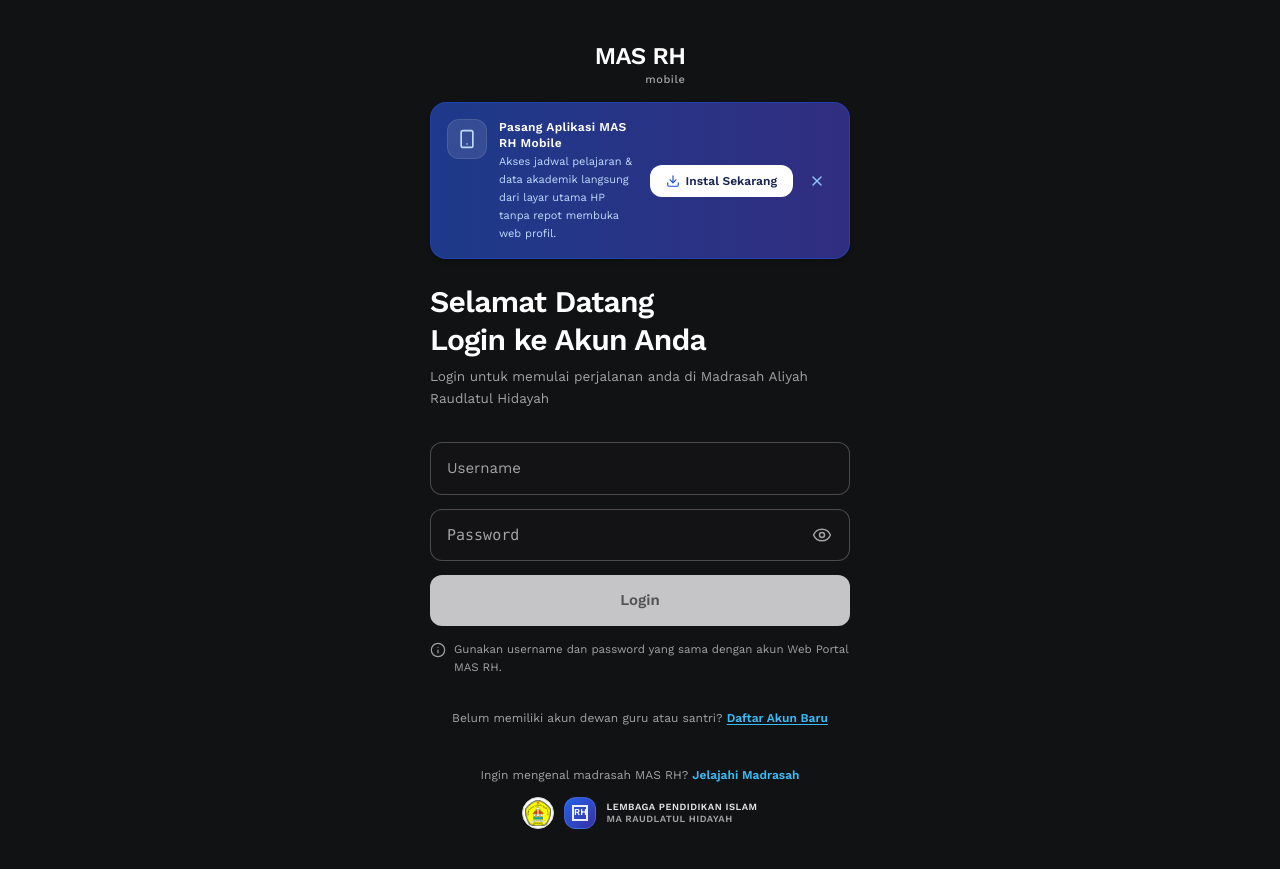
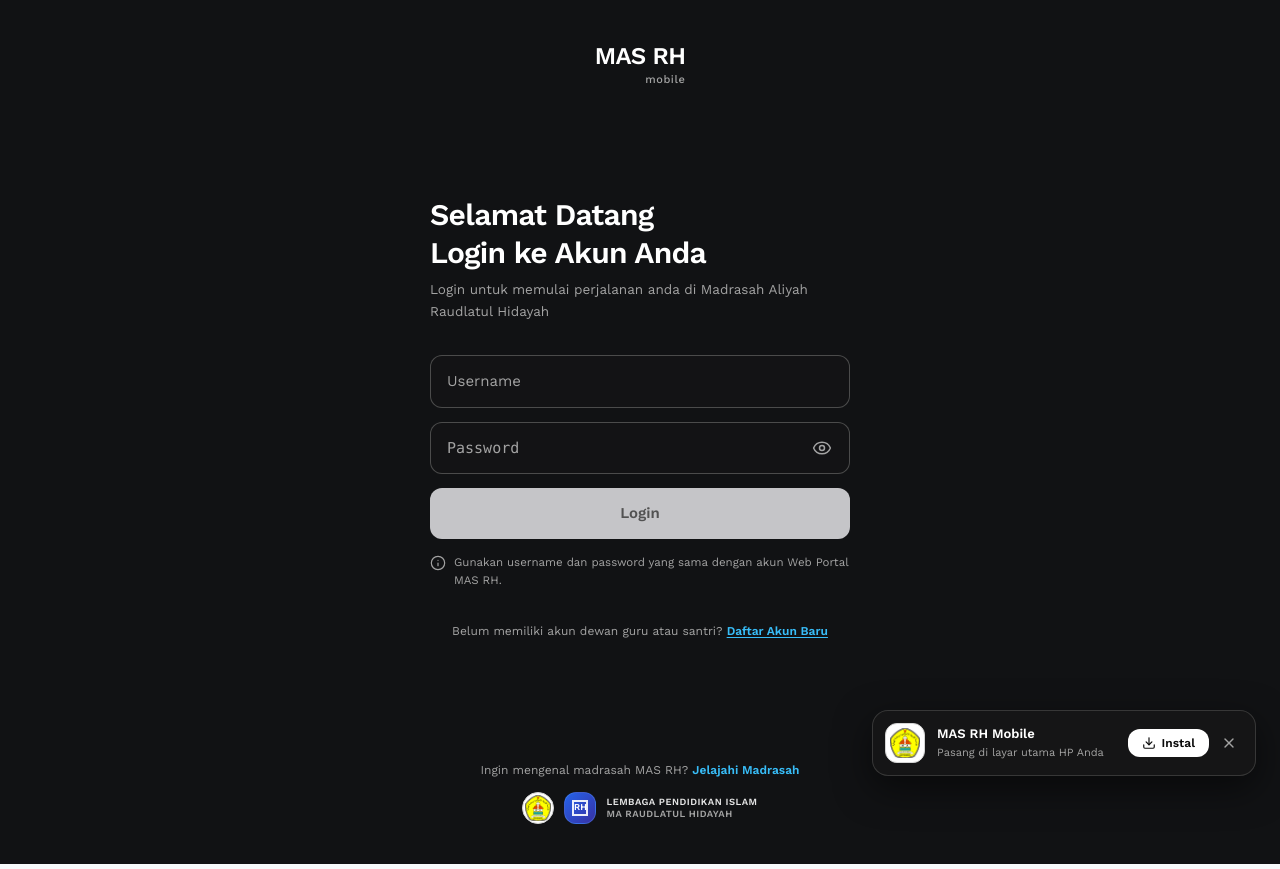
Before and after one commit to mh912039-arch/web-profil-ma-raudhatul-hidayah, a Next.js app: page /masuk in a window 1280 px wide. Built offline with nearby package versions, Linux system fonts and the light colour scheme; no server answers.

Commit message:
refactor(pwa): improve install prompt design with dark glassmorphism and optimal floating placement

```diff
--- a/src/app/admin/page.tsx
+++ b/src/app/admin/page.tsx
@@ -1096,8 +1096,8 @@ export default function AdminDashboardPage() {
         unreadCount={unreadMessagesCount}
       />
 
-      {/* PWA Floating Install Prompt */}
-      <PwaInstallPrompt variant="floating" />
+      {/* PWA Floating Install Prompt (Diberi offset agar tidak menutupi Bottom Navigation) */}
+      <PwaInstallPrompt variant="floating" bottomOffset="nav" />
     </div>
   );
 }
--- a/src/components/auth/SchoolPortalLogin.tsx
+++ b/src/components/auth/SchoolPortalLogin.tsx
@@ -242,11 +242,6 @@ export const SchoolPortalLogin: React.FC<SchoolPortalLoginProps> = ({
             </span>
           </div>
         </header>
-
-        {/* PWA Banner Prompt jika belum terinstal */}
-        <div className="mt-3">
-          <PwaInstallPrompt variant="banner" className="w-full" />
-        </div>
 
         {/* =========================================================================
             CENTER SECTION: LOGIN / REGISTER / SUCCESS VIEW
@@ -661,6 +656,9 @@ export const SchoolPortalLogin: React.FC<SchoolPortalLoginProps> = ({
           </div>
         </footer>
       </div>
+
+      {/* Floating PWA Install Prompt (Mengambang halus tanpa merusak tata letak login) */}
+      <PwaInstallPrompt variant="floating" bottomOffset="default" />
     </div>
   );
 };
--- a/src/components/pwa/PwaInstallPrompt.tsx
+++ b/src/components/pwa/PwaInstallPrompt.tsx
@@ -1,6 +1,7 @@
 'use client';
 
 import React, { useEffect, useState } from 'react';
+import Image from 'next/image';
 import { Smartphone, Download, Share, PlusSquare, X, CheckCircle2 } from 'lucide-react';
 
 interface BeforeInstallPromptEvent extends Event {
@@ -8,13 +9,17 @@ interface BeforeInstallPromptEvent extends Event {
   userChoice: Promise<{ outcome: 'accepted' | 'dismissed'; platform: string }>;
 }
 
+interface PwaInstallPromptProps {
+  variant?: 'floating' | 'button' | 'banner';
+  bottomOffset?: 'default' | 'nav';
+  className?: string;
+}
+
 export function PwaInstallPrompt({
   variant = 'floating',
+  bottomOffset = 'default',
   className = '',
-}: {
-  variant?: 'floating' | 'button' | 'banner';
-  className?: string;
-}) {
+}: PwaInstallPromptProps) {
   const [deferredPrompt, setDeferredPrompt] = useState<BeforeInstallPromptEvent | null>(null);
   const [isStandalone, setIsStandalone] = useState(false);
   const [isIos, setIsIos] = useState(false);
@@ -82,8 +87,8 @@ export function PwaInstallPrompt({
     }
 
     if (!deferredPrompt) {
-      // Fallback jika browser desktop belum memicu event
-      alert('Untuk memasang di perangkat ini, buka menu peramban (titik tiga) lalu pilih "Instal Aplikasi" atau "Tambahkan ke Layar Utama".');
+      // Fallback ramah jika browser belum memicu event bawaan
+      alert('Untuk memasang di perangkat ini, buka menu peramban (ikon titik tiga di kanan atas) lalu pilih "Instal Aplikasi" atau "Tambahkan ke Layar Utama".');
       return;
     }
 
@@ -101,12 +106,12 @@ export function PwaInstallPrompt({
     localStorage.setItem('mrh_pwa_dismissed', String(Date.now()));
   };
 
-  // Jangan tampilkan jika sudah dalam mode standalone aplikasi
+  // Jangan tampilkan jika sudah dalam mode standalone aplikasi terpasang
   if (isStandalone && !installedSuccess) {
     return null;
   }
 
-  // Variant: Inline Button (untuk header admin atau halaman login)
+  // Variant: Inline Button (untuk header desktop)
   if (variant === 'button') {
     return (
       <>
@@ -128,40 +133,49 @@ export function PwaInstallPrompt({
     );
   }
 
-  // Variant: Banner (untuk halaman login)
+  // Variant: Banner (Compact Dark Card)
   if (variant === 'banner') {
     if (isDismissed) return null;
 
     return (
       <>
-        <div className={`p-4 rounded-2xl bg-gradient-to-r from-blue-900 to-indigo-900 text-white shadow-md border border-blue-700/50 flex flex-col sm:flex-row items-start sm:items-center justify-between gap-3 ${className}`}>
-          <div className="flex items-start gap-3">
-            <div className="w-10 h-10 rounded-xl bg-white/10 flex items-center justify-center shrink-0 border border-white/10">
-              <Smartphone className="w-5 h-5 text-blue-200" />
+        <div
+          className={`p-3 rounded-2xl bg-neutral-900/90 backdrop-blur-md border border-neutral-700/80 text-white shadow-lg flex items-center justify-between gap-3 ${className}`}
+        >
+          <div className="flex items-center gap-3 min-w-0">
+            <div className="w-9 h-9 rounded-xl bg-white p-1 flex items-center justify-center shrink-0 border border-neutral-300 shadow-2xs">
+              <Image
+                src="/school-logo.png"
+                alt="Logo MAS RH"
+                width={32}
+                height={32}
+                className="w-full h-full object-contain"
+              />
             </div>
-            <div>
-              <h4 className="text-xs font-bold text-white tracking-wide">
-                Pasang Aplikasi MAS RH Mobile
-              </h4>
-              <p className="text-[11px] text-blue-200 mt-0.5 leading-relaxed">
-                Akses jadwal pelajaran & data akademik langsung dari layar utama HP tanpa repot membuka web profil.
-              </p>
+            <div className="min-w-0">
+              <div className="text-xs font-bold text-white truncate">
+                MAS RH Mobile
+              </div>
+              <div className="text-[11px] text-neutral-400 truncate">
+                Akses cepat di layar utama HP
               </div>
             </div>
-          <div className="flex items-center gap-2 w-full sm:w-auto shrink-0 pt-1 sm:pt-0">
+          </div>
+
+          <div className="flex items-center gap-1.5 shrink-0">
             <button
               type="button"
               onClick={handleInstallClick}
-              className="flex-1 sm:flex-initial inline-flex items-center justify-center gap-1.5 px-4 py-2 rounded-xl bg-white text-blue-950 text-xs font-bold hover:bg-blue-50 transition-transform active:scale-[0.98] shadow-xs"
+              className="inline-flex items-center gap-1.5 px-3 py-1.5 rounded-xl bg-white text-neutral-950 text-xs font-bold hover:bg-neutral-200 transition-all active:scale-[0.96] shadow-xs cursor-pointer"
             >
-              <Download className="w-3.5 h-3.5 text-blue-700" />
-              <span>Instal Sekarang</span>
+              <Download className="w-3.5 h-3.5 text-neutral-950" />
+              <span>Instal</span>
             </button>
             <button
               type="button"
               onClick={handleDismiss}
-              className="p-2 text-blue-300 hover:text-white rounded-xl hover:bg-white/10 transition-colors"
-              title="Tutup pemberitahuan"
+              className="p-1.5 text-neutral-400 hover:text-white rounded-lg hover:bg-white/10 transition-colors cursor-pointer"
+              aria-label="Tutup pemberitahuan"
             >
               <X className="w-4 h-4" />
             </button>
@@ -175,57 +189,66 @@ export function PwaInstallPrompt({
     );
   }
 
-  // Variant: Floating (Widget mengambang di sudut bawah)
+  // Variant: Floating (Widget mengambang halus di bagian bawah)
   if (isDismissed && !installedSuccess) {
     return null;
   }
 
+  const bottomPositionClass =
+    bottomOffset === 'nav'
+      ? 'bottom-20 lg:bottom-6'
+      : 'bottom-4 sm:bottom-6';
+
   return (
     <>
-      <div className="fixed bottom-4 right-4 z-40 max-w-sm animate-in fade-in slide-in-from-bottom-4 duration-200">
+      <div
+        className={`fixed ${bottomPositionClass} left-4 right-4 sm:left-auto sm:right-6 sm:w-96 z-50 animate-in fade-in slide-in-from-bottom-3 duration-200`}
+      >
         {installedSuccess ? (
           <div className="bg-emerald-600 text-white p-3.5 rounded-2xl shadow-xl flex items-center gap-2.5 text-xs font-semibold border border-emerald-500">
-            <CheckCircle2 className="w-4 h-4 shrink-0 text-emerald-200" />
+            <CheckCircle2 className="w-4 h-4 shrink-0 text-white" />
             <span>Aplikasi MAS RH Mobile berhasil terpasang di perangkat Anda!</span>
           </div>
         ) : (
-          <div className="bg-white/95 backdrop-blur-md border border-slate-200/90 rounded-2xl p-4 shadow-xl flex items-start gap-3 text-slate-800">
-            <div className="w-10 h-10 rounded-xl bg-blue-50 border border-blue-200 flex items-center justify-center shrink-0 text-blue-600">
-              <Smartphone className="w-5 h-5" />
+          <div className="bg-neutral-900/95 backdrop-blur-xl border border-neutral-700/80 shadow-[0_12px_36px_rgba(0,0,0,0.5)] rounded-2xl p-3 flex items-center justify-between gap-3 text-white">
+            <div className="flex items-center gap-3 min-w-0">
+              <div className="w-10 h-10 rounded-xl bg-white p-1 flex items-center justify-center shrink-0 border border-neutral-300 shadow-2xs">
+                <Image
+                  src="/school-logo.png"
+                  alt="Logo MAS RH"
+                  width={32}
+                  height={32}
+                  className="w-full h-full object-contain"
+                />
               </div>
-            <div className="flex-1 min-w-0 pr-1">
-              <h5 className="text-xs font-bold text-slate-900 leading-tight">
-                Instal MAS RH Mobile
+              <div className="min-w-0">
+                <h5 className="text-[13px] font-bold text-white leading-tight truncate">
+                  MAS RH Mobile
                 </h5>
-              <p className="text-[11px] text-slate-500 mt-0.5 leading-snug">
-                Buka portal dan jadwal mengajar langsung dari layar HP tanpa repot buka web sekolah.
+                <p className="text-[11px] text-neutral-400 leading-snug truncate mt-0.5">
+                  Pasang di layar utama HP Anda
                 </p>
-              <div className="mt-2.5 flex items-center gap-2">
+              </div>
+            </div>
+
+            <div className="flex items-center gap-1.5 shrink-0">
               <button
                 type="button"
                 onClick={handleInstallClick}
-                  className="inline-flex items-center gap-1.5 px-3 py-1.5 rounded-lg bg-blue-600 hover:bg-blue-700 text-white text-[11px] font-bold shadow-2xs transition-transform active:scale-[0.98]"
+                className="inline-flex items-center gap-1.5 px-3.5 py-1.5 rounded-xl bg-white text-neutral-950 text-xs font-bold hover:bg-neutral-200 transition-all active:scale-[0.96] shadow-xs cursor-pointer"
               >
-                  <Download className="w-3 h-3" />
-                  <span>Pasang Sekarang</span>
+                <Download className="w-3.5 h-3.5 text-neutral-950" />
+                <span>Instal</span>
               </button>
               <button
                 type="button"
                 onClick={handleDismiss}
-                  className="px-2.5 py-1.5 rounded-lg text-slate-500 hover:text-slate-800 text-[11px] font-medium"
+                className="p-1.5 text-neutral-400 hover:text-white rounded-lg hover:bg-white/10 transition-colors cursor-pointer"
+                aria-label="Tutup"
               >
-                  Nanti Saja
+                <X className="w-4 h-4" />
               </button>
             </div>
-            </div>
-            <button
-              type="button"
-              onClick={handleDismiss}
-              className="text-slate-400 hover:text-slate-600 p-1 -mt-1 -mr-1"
-              aria-label="Tutup"
-            >
-              <X className="w-3.5 h-3.5" />
-            </button>
           </div>
         )}
       </div>
@@ -239,49 +262,57 @@ export function PwaInstallPrompt({
 
 function IosInstallModal({ onClose }: { onClose: () => void }) {
   return (
-    <div className="fixed inset-0 z-50 flex items-end sm:items-center justify-center p-4 bg-slate-900/60 backdrop-blur-xs animate-in fade-in duration-150">
-      <div className="bg-white w-full max-w-sm rounded-3xl p-5 shadow-2xl border border-slate-200 space-y-4 animate-in slide-in-from-bottom-4 duration-200">
-        <div className="flex items-center justify-between pb-2 border-b border-slate-100">
-          <div className="flex items-center gap-2">
-            <Smartphone className="w-4 h-4 text-blue-600" />
-            <h4 className="text-xs font-bold text-slate-900">Pasang MAS RH Mobile di iPhone</h4>
+    <div className="fixed inset-0 z-50 flex items-end sm:items-center justify-center p-4 bg-black/70 backdrop-blur-xs animate-in fade-in duration-150">
+      <div className="bg-neutral-900 text-white w-full max-w-sm rounded-3xl p-5 shadow-2xl border border-neutral-700 space-y-4 animate-in slide-in-from-bottom-4 duration-200">
+        <div className="flex items-center justify-between pb-3 border-b border-neutral-800">
+          <div className="flex items-center gap-2.5">
+            <div className="w-7 h-7 rounded-lg bg-white p-0.5 flex items-center justify-center shrink-0">
+              <Image
+                src="/school-logo.png"
+                alt="Logo MAS RH"
+                width={24}
+                height={24}
+                className="w-full h-full object-contain"
+              />
+            </div>
+            <h4 className="text-xs font-bold text-white">Pasang MAS RH Mobile di iOS</h4>
           </div>
           <button
             type="button"
             onClick={onClose}
-            className="text-slate-400 hover:text-slate-700 p-1"
+            className="text-neutral-400 hover:text-white p-1 rounded-lg hover:bg-neutral-800"
           >
             <X className="w-4 h-4" />
           </button>
         </div>
 
-        <p className="text-xs text-slate-600 leading-relaxed">
-          Browser Safari di iPhone mendukung instalasi mandiri melalui langkah mudah berikut:
+        <p className="text-xs text-neutral-300 leading-relaxed">
+          Browser Safari di iPhone mendukung instalasi mandiri melalui 3 langkah mudah:
         </p>
 
-        <ol className="space-y-2.5 text-xs text-slate-700">
+        <ol className="space-y-2.5 text-xs text-neutral-300">
           <li className="flex items-start gap-2.5">
-            <span className="w-5 h-5 rounded-full bg-blue-100 text-blue-700 font-bold flex items-center justify-center shrink-0 text-[10px]">
+            <span className="w-5 h-5 rounded-full bg-white/10 text-white font-bold flex items-center justify-center shrink-0 text-[10px] border border-white/20">
               1
             </span>
             <span>
-              Ketuk ikon <strong className="text-slate-900">Bagikan (Share)</strong> <Share className="inline w-3.5 h-3.5 text-blue-600 mx-0.5" /> di menu bawah Safari.
+              Ketuk ikon <strong className="text-white">Bagikan (Share)</strong> <Share className="inline w-3.5 h-3.5 text-sky-400 mx-0.5" /> di menu bawah Safari.
             </span>
           </li>
           <li className="flex items-start gap-2.5">
-            <span className="w-5 h-5 rounded-full bg-blue-100 text-blue-700 font-bold flex items-center justify-center shrink-0 text-[10px]">
+            <span className="w-5 h-5 rounded-full bg-white/10 text-white font-bold flex items-center justify-center shrink-0 text-[10px] border border-white/20">
               2
             </span>
             <span>
-              Gulir ke bawah lalu pilih menu <strong className="text-slate-900">Tambahkan ke Layar Utama</strong> (<em>Add to Home Screen</em>) <PlusSquare className="inline w-3.5 h-3.5 text-blue-600 mx-0.5" />.
+              Gulir dan pilih <strong className="text-white">Tambahkan ke Layar Utama</strong> (<em>Add to Home Screen</em>) <PlusSquare className="inline w-3.5 h-3.5 text-sky-400 mx-0.5" />.
             </span>
           </li>
           <li className="flex items-start gap-2.5">
-            <span className="w-5 h-5 rounded-full bg-blue-100 text-blue-700 font-bold flex items-center justify-center shrink-0 text-[10px]">
+            <span className="w-5 h-5 rounded-full bg-white/10 text-white font-bold flex items-center justify-center shrink-0 text-[10px] border border-white/20">
               3
             </span>
             <span>
-              Ketuk <strong className="text-slate-900">Tambah</strong> di sudut kanan atas. Ikon portal madrasah siap dibuka kapan saja!
+              Ketuk <strong className="text-white">Tambah</strong> di pojok kanan atas. Ikon aplikasi langsung siap di layar utama!
             </span>
           </li>
         </ol>
@@ -289,7 +320,7 @@ function IosInstallModal({ onClose }: { onClose: () => void }) {
         <button
           type="button"
           onClick={onClose}
-          className="w-full py-2.5 rounded-xl bg-blue-600 hover:bg-blue-700 text-white text-xs font-bold transition-transform active:scale-[0.98]"
+          className="w-full py-2.5 rounded-xl bg-white hover:bg-neutral-200 text-neutral-950 text-xs font-bold transition-all active:scale-[0.98]"
         >
           Mengerti
         </button>
```
Lines whose indentation alone changed are shown as unchanged.
